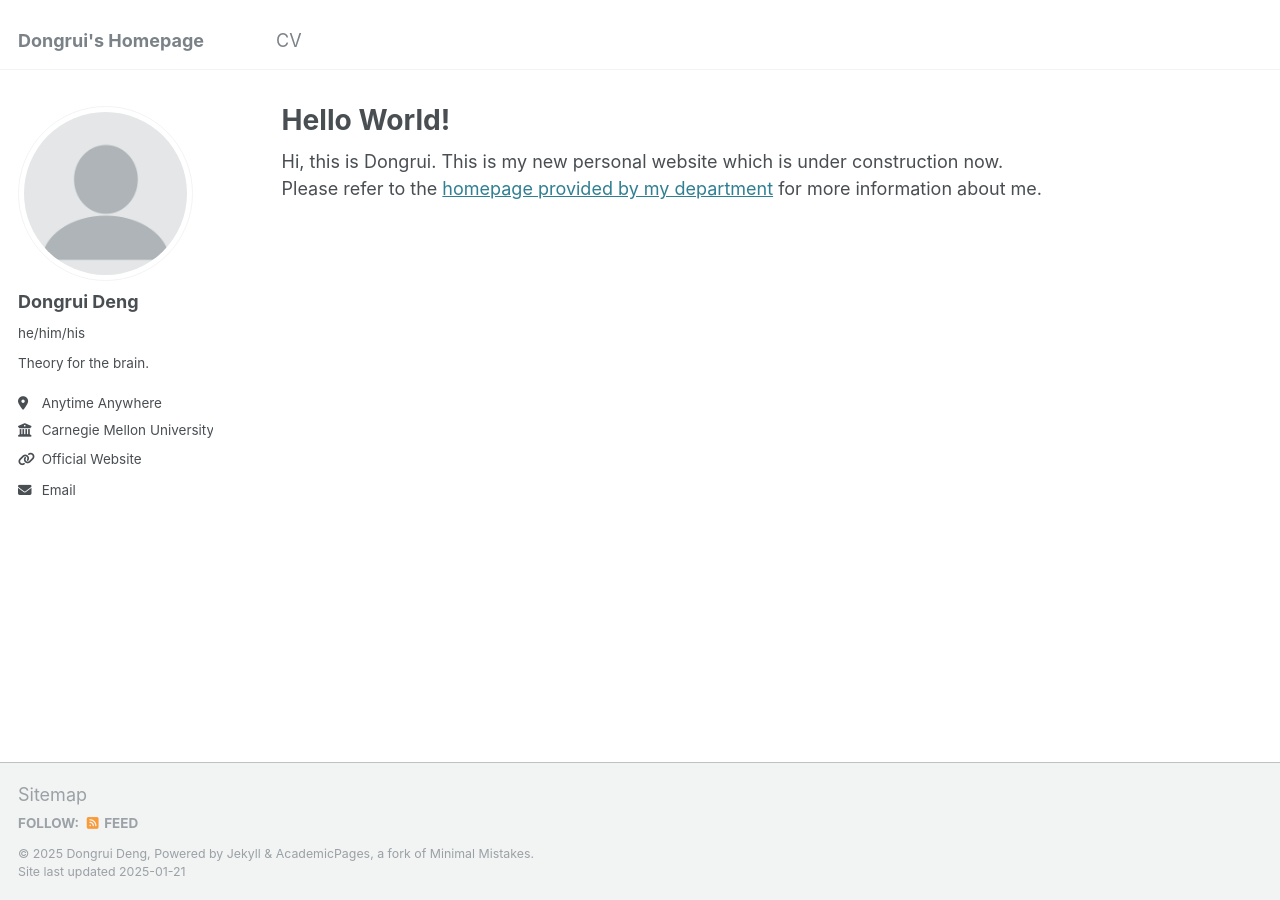
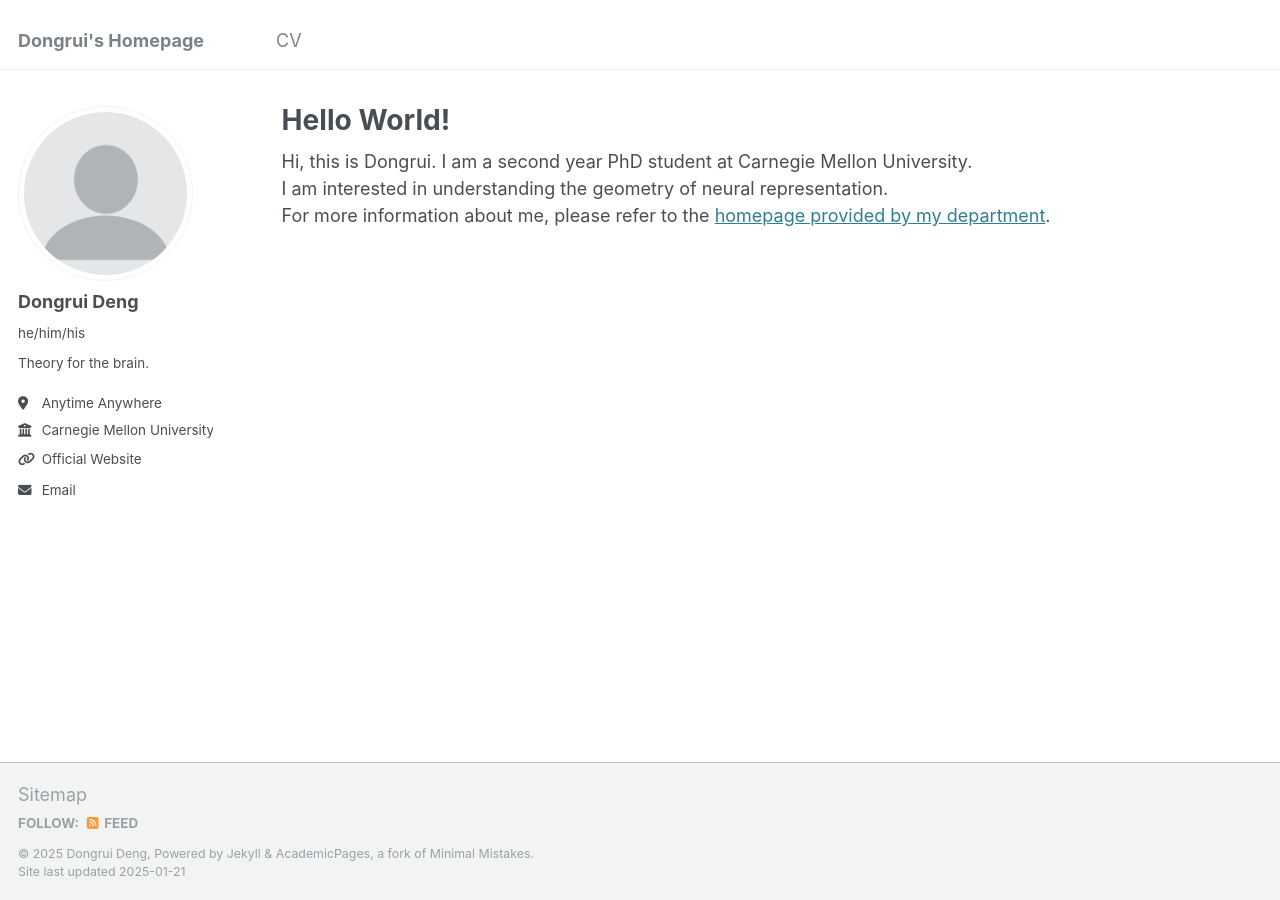
Before and after one commit to dongruid/dongruid.github.io, a Jekyll site: the page built from _pages/about.md, in a window 1280 px wide. Built offline with Jekyll 4.4.1, drawn with Linux system fonts in a browser that asks for light colours.

Commit message:
Update about.md

```diff
--- a/_pages/about.md
+++ b/_pages/about.md
@@ -6,5 +6,6 @@ redirect_from:
   - /about/
   - /about.html
 ---
-Hi, this is Dongrui. This is my new personal website which is under construction now. \\
-Please refer to the [homepage provided by my department](https://www.cmu.edu/ni/people/students/pnc/dongruid.html) for more information about me.
+Hi, this is Dongrui. I am a second year PhD student at Carnegie Mellon University. \\
+I am interested in understanding the geometry of neural representation. \\
+For more information about me, please refer to the [homepage provided by my department](https://www.cmu.edu/ni/people/students/pnc/dongruid.html).
```
